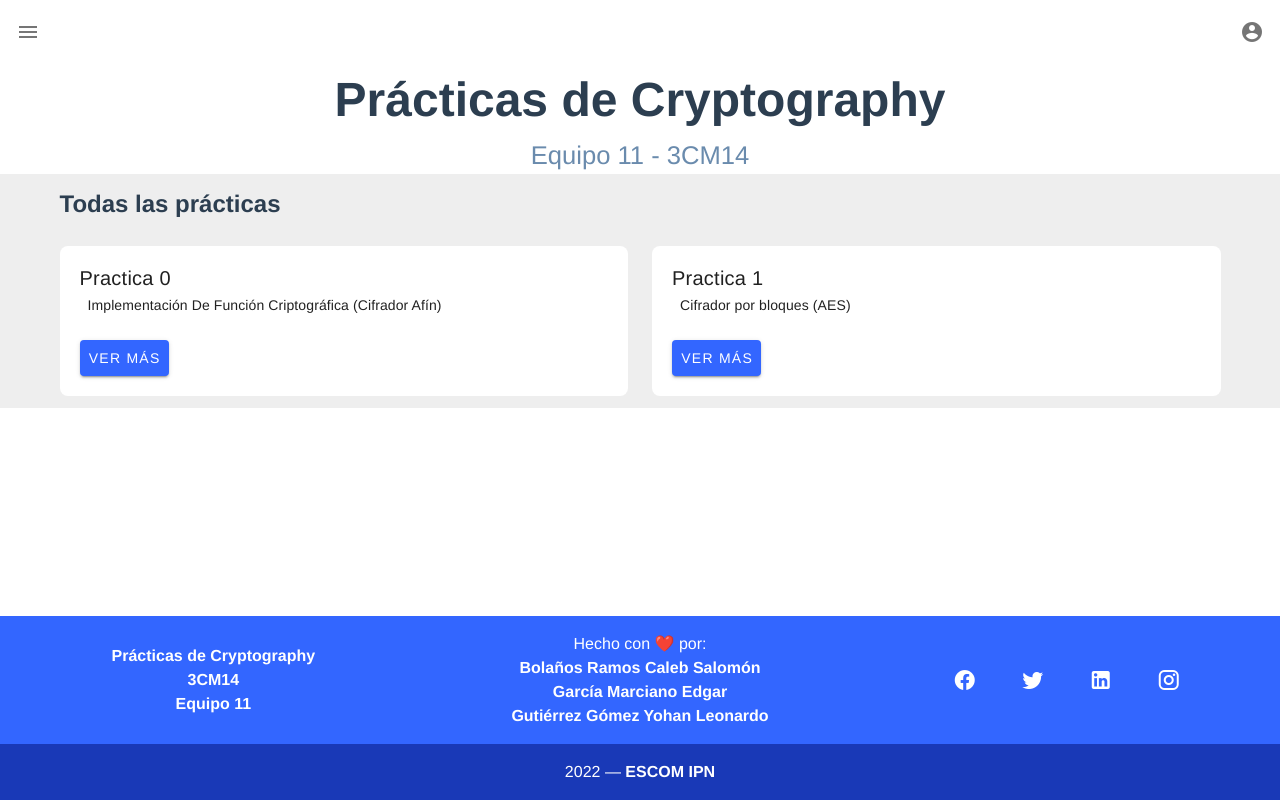
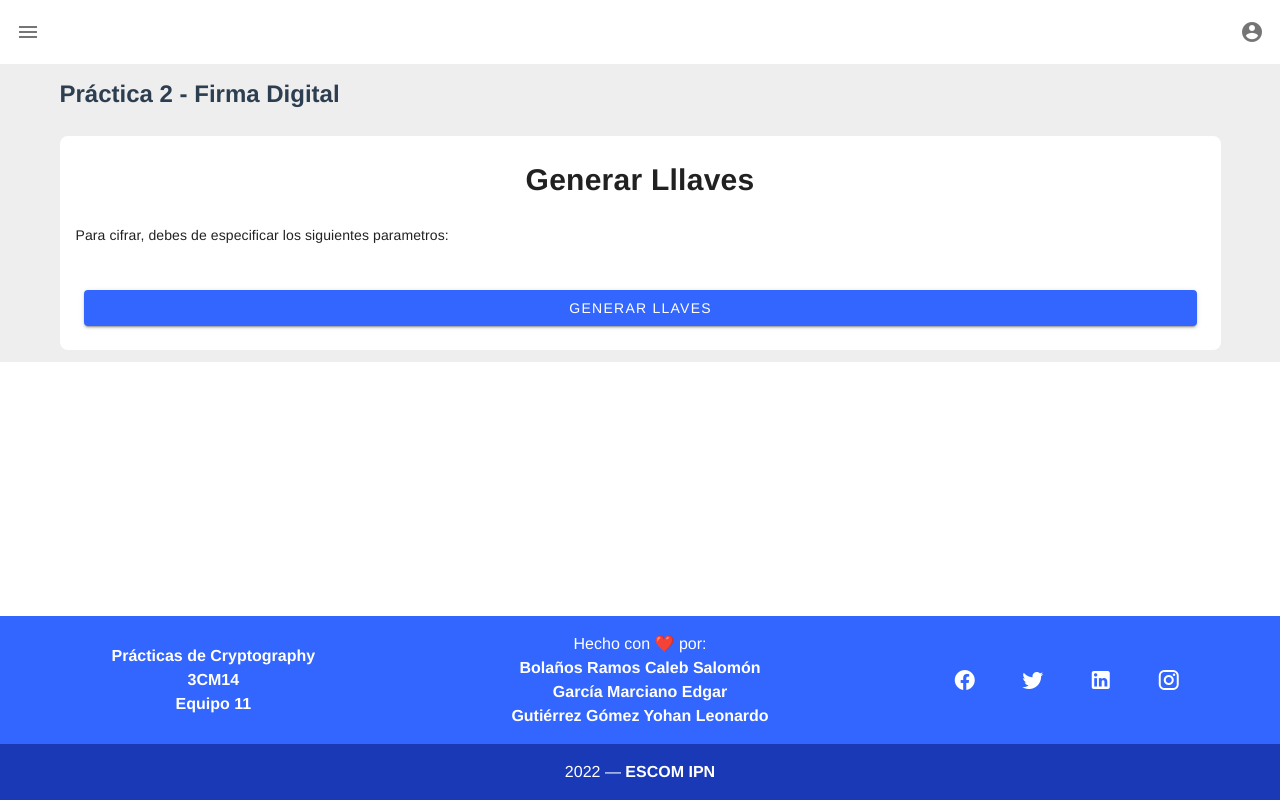
Before and after one commit to CalebBolanos/practicas-cryptography, a Vue app: page /practicas/practica2 in a window 1280 px wide. Before the commit this address led to /practicas/inicio. Built offline with nearby package versions, Linux system fonts and the light colour scheme.

Commit message:
pequeña parte del front

```diff
--- a/src/router/index.js
+++ b/src/router/index.js
@@ -4,6 +4,7 @@ import Practicas from '@/views/Practicas.vue'
 import Inicio from '@/views/Inicio.vue'
 import Practica0 from '@/views/practicas/Practica0.vue'
 import Practica1 from '@/views/practicas/Practica1.vue'
+import Practica2 from '@/views/practicas/Practica2.vue'
 
 Vue.use(VueRouter)
 
@@ -44,6 +45,14 @@ const routes = [
           title: 'Práctica 1'
         }
       },
+      {
+        path: 'practica2',
+        name: 'Practica2',
+        component: Practica2,
+        meta: {
+          title: 'Práctica 2'
+        }
+      },
     ],
   },
 ]
--- a/src/views/Inicio.vue
+++ b/src/views/Inicio.vue
@@ -45,6 +45,21 @@
             </v-row>
           </v-card>
         </v-col>
+        <v-col cols="12" lg="6" md="6" sm="6">
+          <v-card elevation="0" rounded="lg">
+            <v-row class="ma-0 pa-0" justify="center">
+              <v-col cols="12">
+                <v-card-title class="text-no-wrap pt-1 ps-2">
+                  Practica 2
+                </v-card-title>
+                <v-card-subtitle>Firma Digital (RSA) </v-card-subtitle>
+                <v-card-actions>
+                  <v-btn color="primary" to="Practica2"> Ver más </v-btn>
+                </v-card-actions>
+              </v-col>
+            </v-row>
+          </v-card>
+        </v-col>
       </v-row>
     </v-container>
   </div>
--- a/src/views/Practicas.vue
+++ b/src/views/Practicas.vue
@@ -79,6 +79,11 @@ export default {
         text: "Práctica 1",
         link: { name: "Practica1" },
       },
+      {
+        icon: "mdi-application-brackets-outline",
+        text: "Práctica 2",
+        link: { name: "Practica2" },
+      },
 
     ],
     seleccionado: 0,
--- /dev/null
+++ b/src/views/practicas/Practica2.vue
@@ -0,0 +1,70 @@
+<template>
+  <v-container>
+    <v-row>
+      <v-col cols="12">
+        <h2>Práctica 2 - Firma Digital</h2>
+      </v-col>
+      <v-col cols="12" >
+        <v-card class="elevation-0" rounded="lg">
+          <v-card-title class="d-flex align-center justify-center py-7">
+            <h2 class="text-2xl font-weight-semibold">Generar Lllaves</h2>
+          </v-card-title>
+          <v-card-text>
+            <p class="text--primary mb-1">
+              Para cifrar, debes de especificar los siguientes parametros:
+            </p>
+          </v-card-text>
+            <v-card-text>
+
+              <v-card-actions>
+                <v-spacer></v-spacer>
+                <v-btn
+                  type="submit"
+                  block
+                  color="primary"
+                  @click="generarLlaves()"
+                  >Generar Llaves</v-btn
+                >
+                <v-spacer></v-spacer>
+              </v-card-actions>
+              <span class="d-flex align-center justify-center flex-wrap">
+                <!-- <span class="me-2">{{ mensajeCifrado }}</span> -->
+              </span>
+            </v-card-text>
+        </v-card>
+      </v-col>
+
+    </v-row>
+  </v-container>
+</template>
+
+<script>
+export default {
+  name: "PracticaDos",
+  data: () => ({
+
+  }),
+
+  methods: {
+    generarLlaves() {
+        console.log("ok");
+    },
+
+    crearArchivo(nombreArchivo, texto) {
+      var element = document.createElement("a");
+      element.setAttribute(
+        "href",
+        "data:text/plain;charset=utf-8," + encodeURIComponent(texto)
+      );
+      element.setAttribute("download", nombreArchivo);
+
+      element.style.display = "none";
+      document.body.appendChild(element);
+
+      element.click();
+
+      document.body.removeChild(element);
+    },
+  },
+};
+</script>
```
